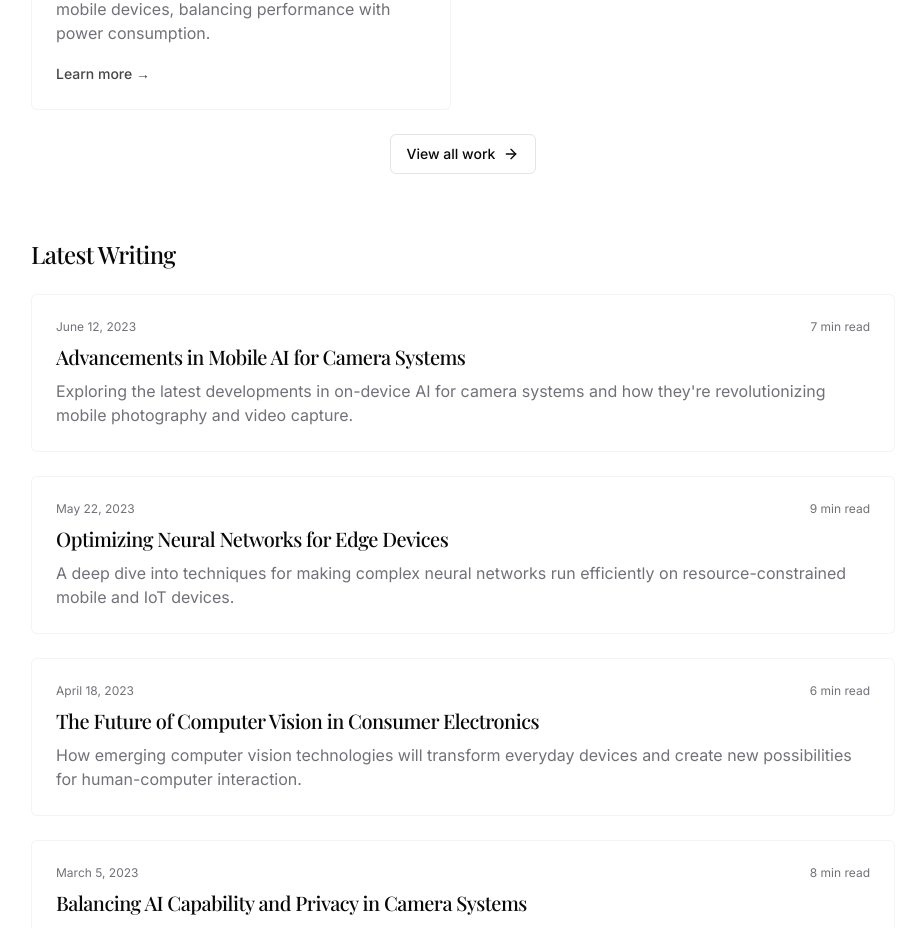
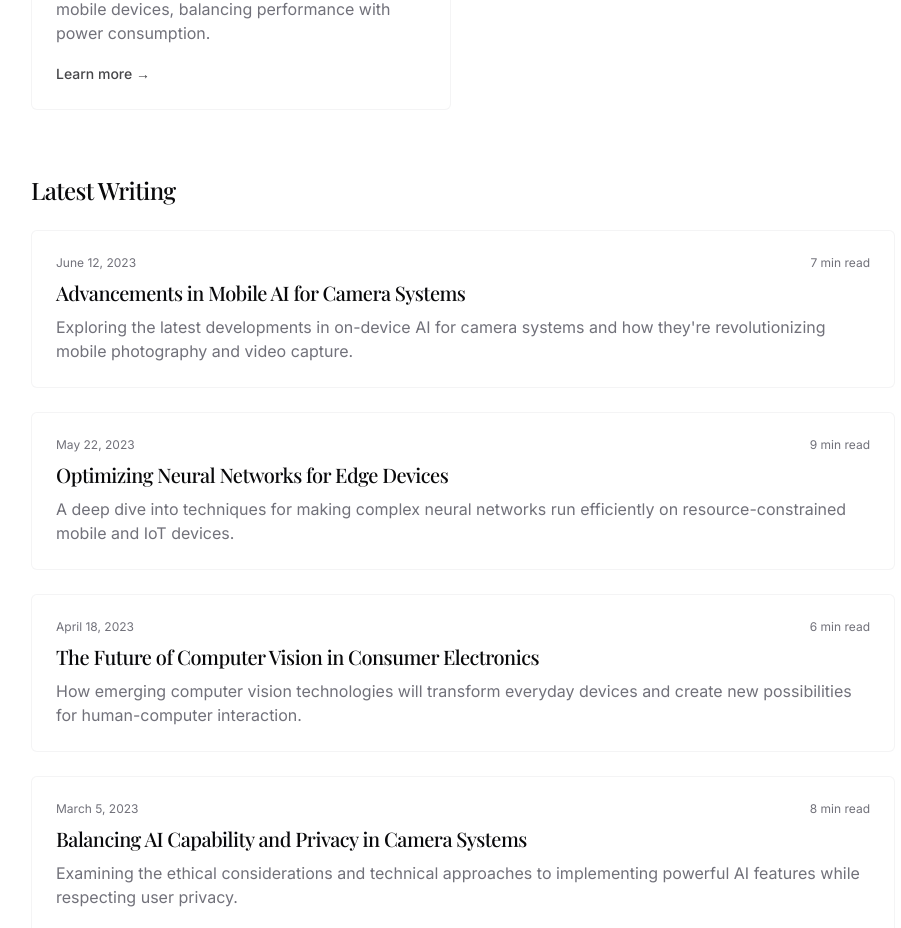
Before and after one commit to Mrinallcx/simple-notes-portfolio-62, a React (Vite) app: page / in a window 1280 px wide. Shown: the part 1374-2302 px from the top of the page, without its empty margins (177-1078 px from the left). Built offline with nearby package versions, Linux system fonts and the light colour scheme.

Commit message:
Remove button element
Removes the specified button element from the code.

```diff
--- a/src/pages/Index.tsx
+++ b/src/pages/Index.tsx
@@ -65,14 +65,6 @@ const Index = () => {
               <Link to="/portfolio" className="text-primary/80 hover:text-primary font-medium text-sm">Learn more →</Link>
             </div>
           </div>
-          <div className="mt-6 text-center">
-            <Button variant="outline" asChild className="gap-2">
-              <Link to="/portfolio">
-                View all work
-                <ArrowRight className="h-4 w-4" />
-              </Link>
-            </Button>
-          </div>
         </div>
 
         <div className="pt-8 animate-slide-up" style={{
```
